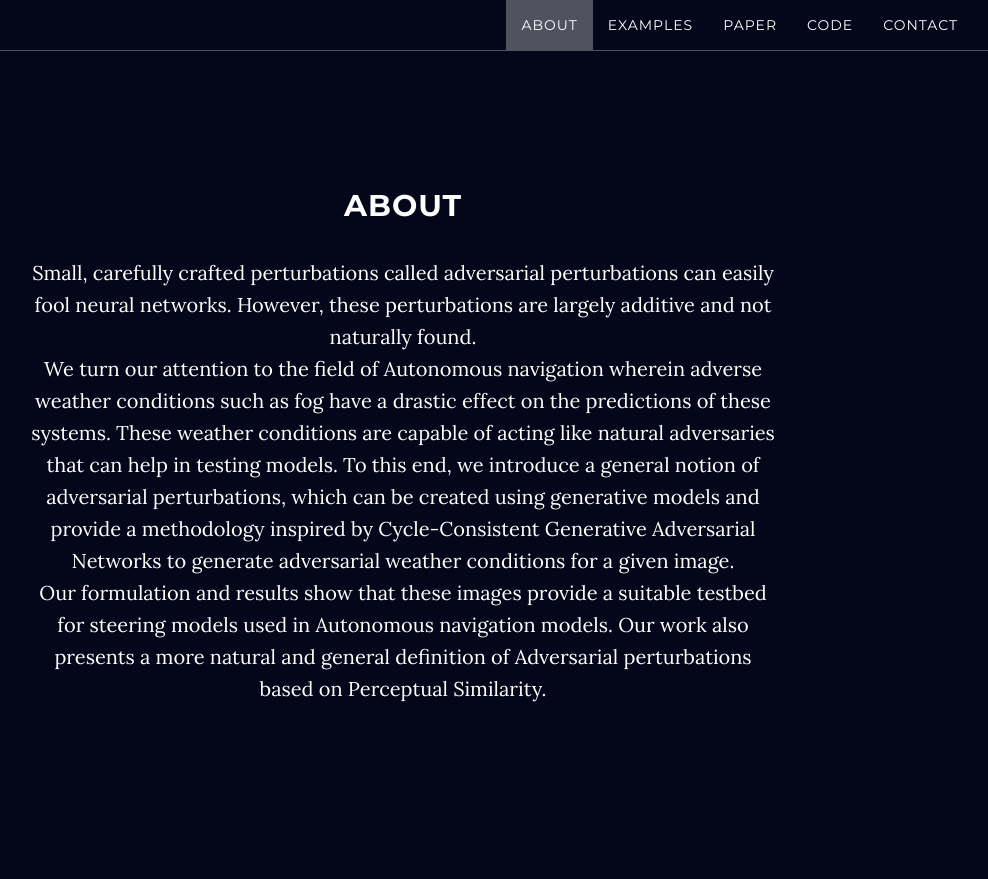
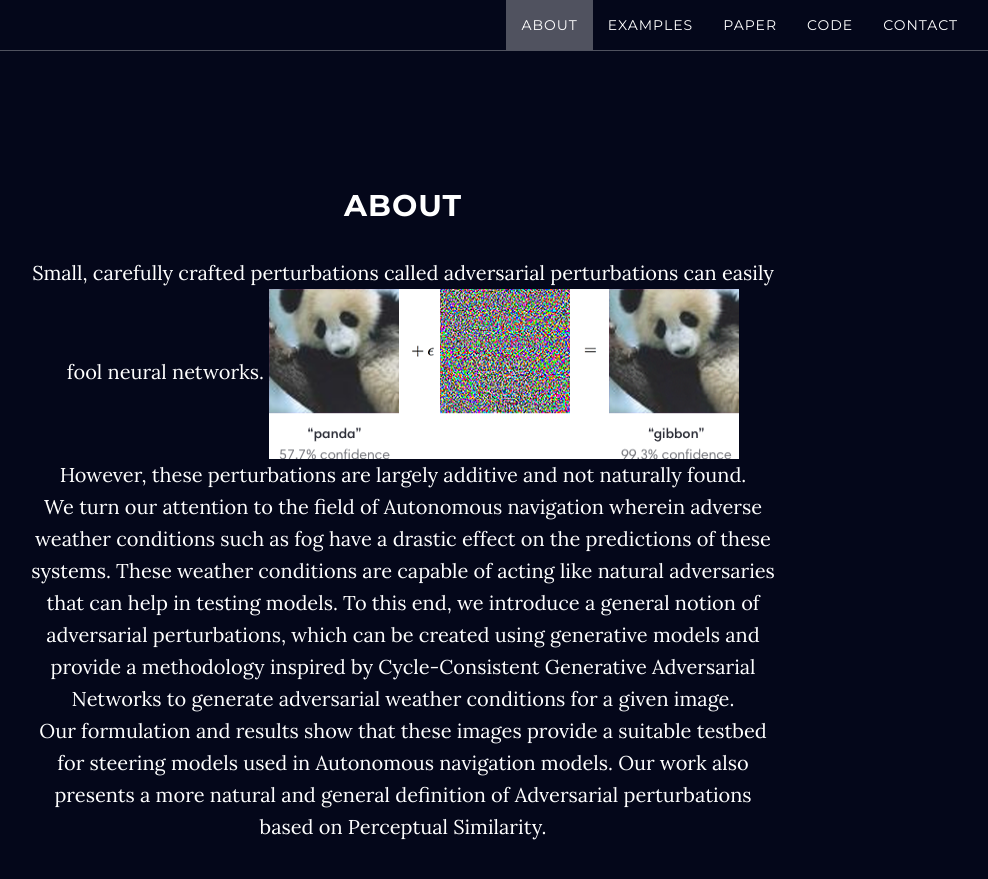
Before and after one commit to code-Assasin/website_little_fog, a Jekyll site: the page built from index.html, in a window 1280 px wide and 900 px high, scrolled down 911 px. Shown: the top 879 px of the window, without its empty margins (237-1225 px from the left). Built offline with Jekyll 4.4.1, drawn with Linux system fonts in a browser that asks for light colours; part of the change alters nothing that is shown.

Commit message:
added sample panda

```diff
--- a/_includes/about.html
+++ b/_includes/about.html
@@ -3,7 +3,9 @@
         <div class="row">
             <div class="col-lg-8 col-lg-offset-2">
                 <h2>About</h2>
-                <p>  Small, carefully crafted perturbations called adversarial perturbations can easily fool neural networks. However, these perturbations are largely additive and not naturally found. <br>
+                <p>  Small, carefully crafted perturbations called adversarial perturbations can easily fool neural networks.
+               	<img src="img/panda-img.png" alt="sample perturbation" align="center" width="470" height="170">
+               	However, these perturbations are largely additive and not naturally found. <br>
                 We turn our attention to the field of Autonomous navigation wherein adverse weather conditions such as fog have a drastic effect on the predictions of these systems. These weather conditions are capable of acting like natural adversaries that can help in testing models. To this end, we introduce a general notion of adversarial perturbations, which can be created using generative models and provide a methodology inspired by Cycle-Consistent Generative Adversarial Networks to generate adversarial weather conditions for a given image. <br>
                 Our formulation and results show that these images provide a suitable testbed for steering models used in Autonomous navigation models. Our work also presents a more natural and general definition of Adversarial perturbations based on Perceptual Similarity. </p>
             </div>
```
Also changed, not shown: img/panda-img.png (added).
